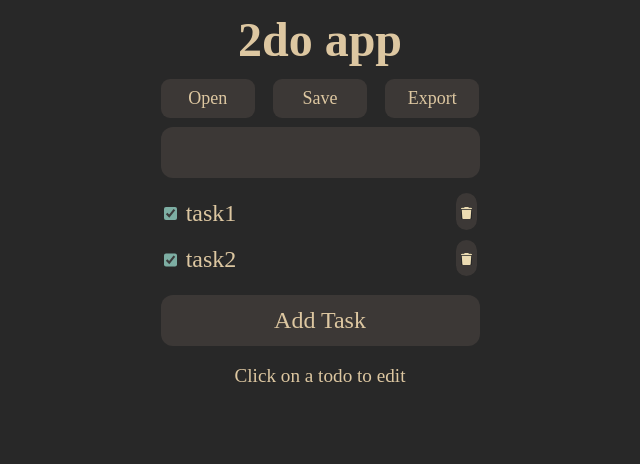
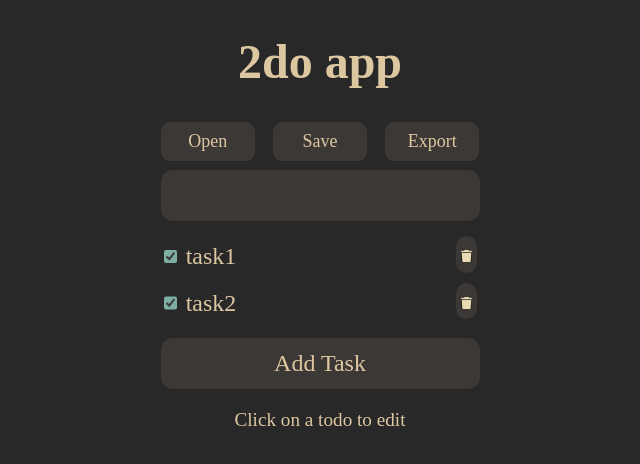
Before and after one commit to ritchielrez/2do-app, a React (Vite) app in the folder 2do-gui/: page / in a window 1280 px wide. Shown: the top 464 px of the page, without its empty margins (320-960 px from the left). Built offline with nearby package versions, Linux system fonts and the light colour scheme; a web font is replaced by a local one.

Commit message:
fix(header): remove the <h1> and manually control its font size and weight

```diff
--- a/2do-gui/src/App.tsx
+++ b/2do-gui/src/App.tsx
@@ -10,9 +10,7 @@ export default function App() {
   // TODO: Wrap text if it goes out of container
   return (
     <>
-      <header>
-        <h1>2do app</h1>
-      </header>
+      <header>2do app</header>
       <MenuBar></MenuBar>
       <Search searchStr={searchStr} setSearchStr={setSearchStr}></Search>
       <TodoList searchStr={searchStr}></TodoList>
--- a/2do-gui/src/index.css
+++ b/2do-gui/src/index.css
@@ -47,8 +47,11 @@ body {
 }
 
 header {
-  margin: 0.5em 0 0.5em 0;
-  justify-self: center;
+  font-size: 2em;
+  font-weight: bold;
+  display: grid;
+  margin: 0.7em 0 0.7em 0;
+  justify-items: center;
 }
 
 footer {
```
